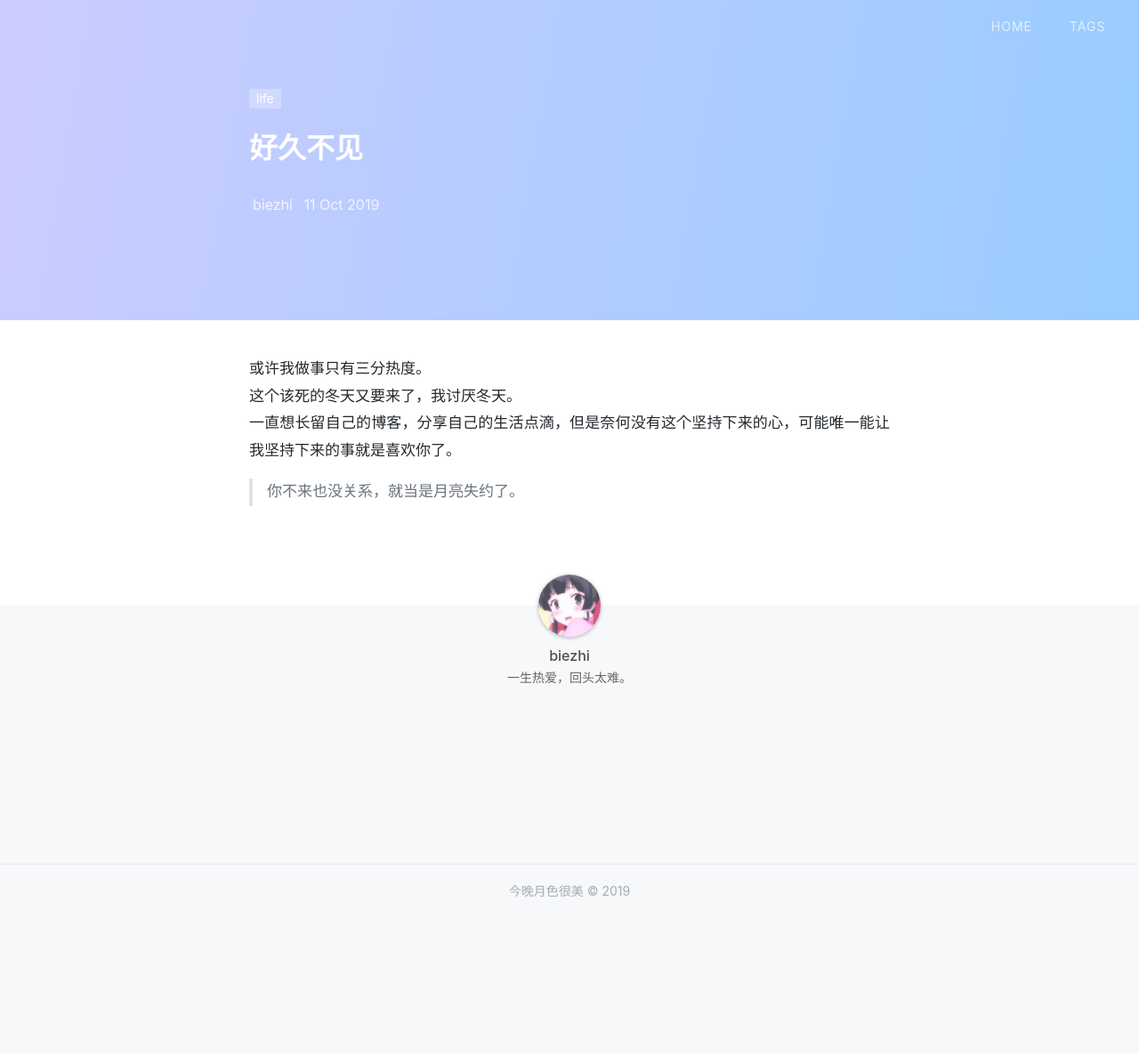
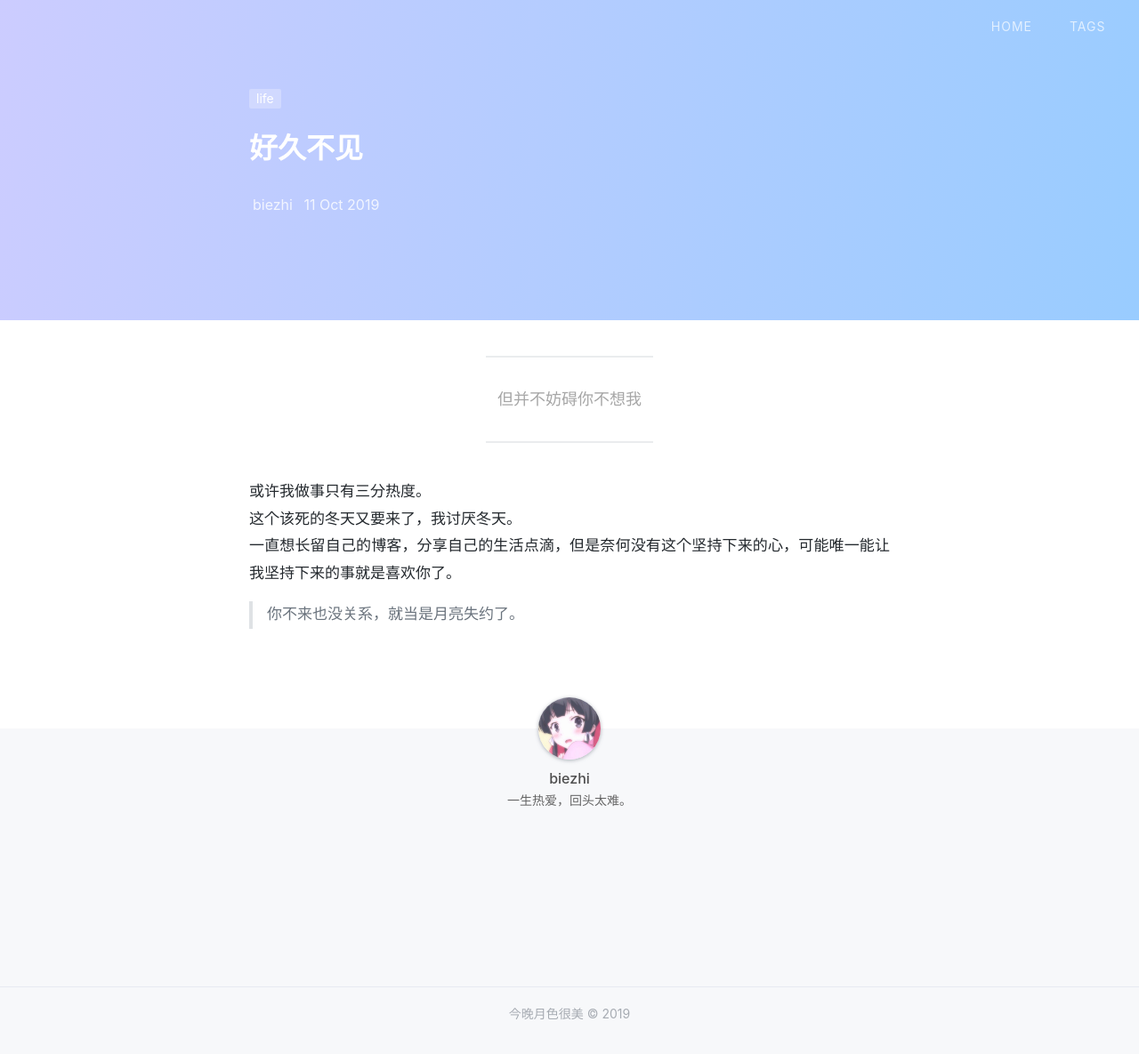
Before and after one commit to moeik/moeik.github.io, a Jekyll site: the page built from _posts/2017-07-30-好久不见.md, in a window 1280 px wide and 1190 px high. Shown: the top 1185 px of the window at 89% size. Built offline with Jekyll 4.4.1, drawn with Linux system fonts in a browser that asks for light colours; nearby versions of some CDN libraries; a style sheet for code colours, icons or effects is not loaded.

Commit message:
Update 2017-07-30-好久不见.md

```diff
--- a/_posts/2017-07-30-好久不见.md
+++ b/_posts/2017-07-30-好久不见.md
@@ -1,10 +1,13 @@
 ---
 layout: post
-title: 好久不见
+title: '好久不见'
+subtitle: '但并不妨碍你不想我'
 date: 2019-10-11
 categories: life
+cover:
 tags: life
 ---
+
 
 或许我做事只有三分热度。<br>
 这个该死的冬天又要来了，我讨厌冬天。<br>
```
